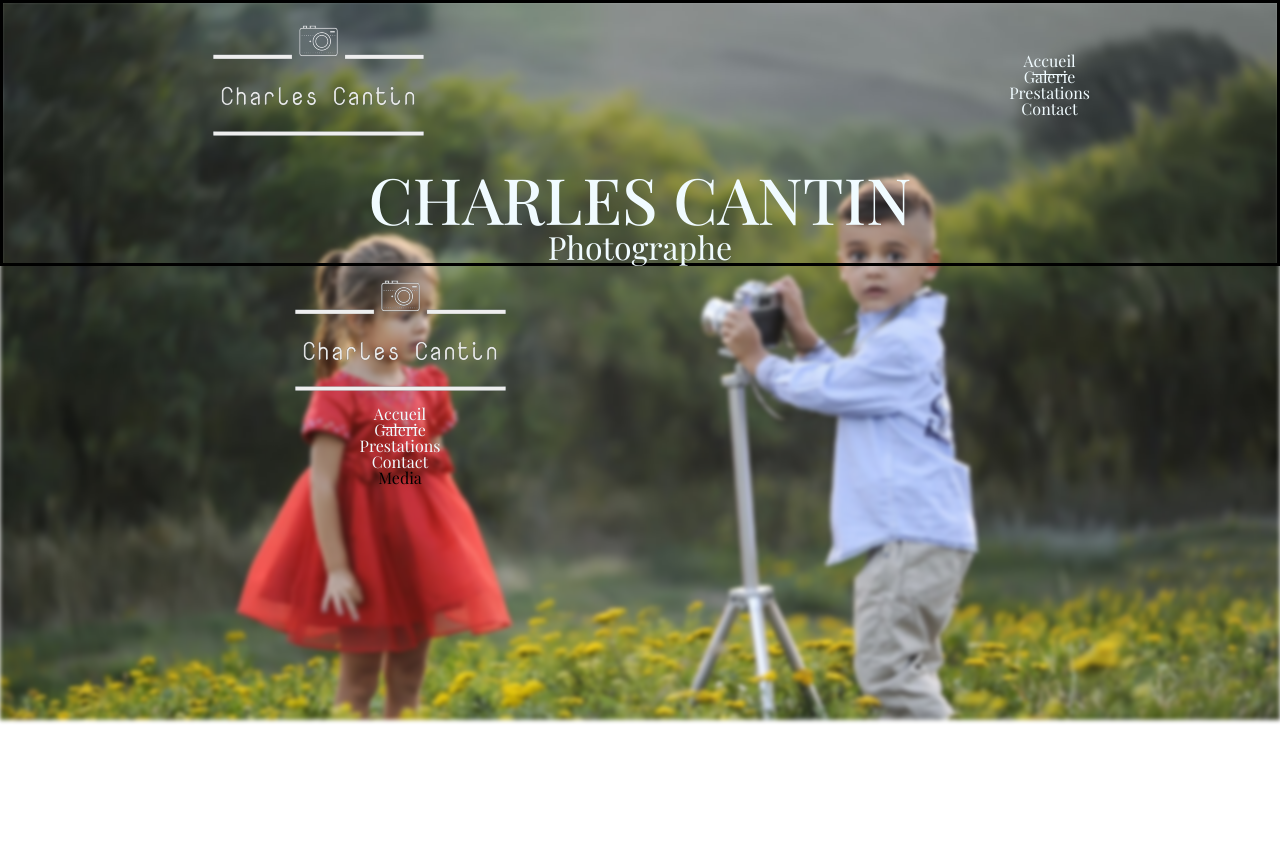
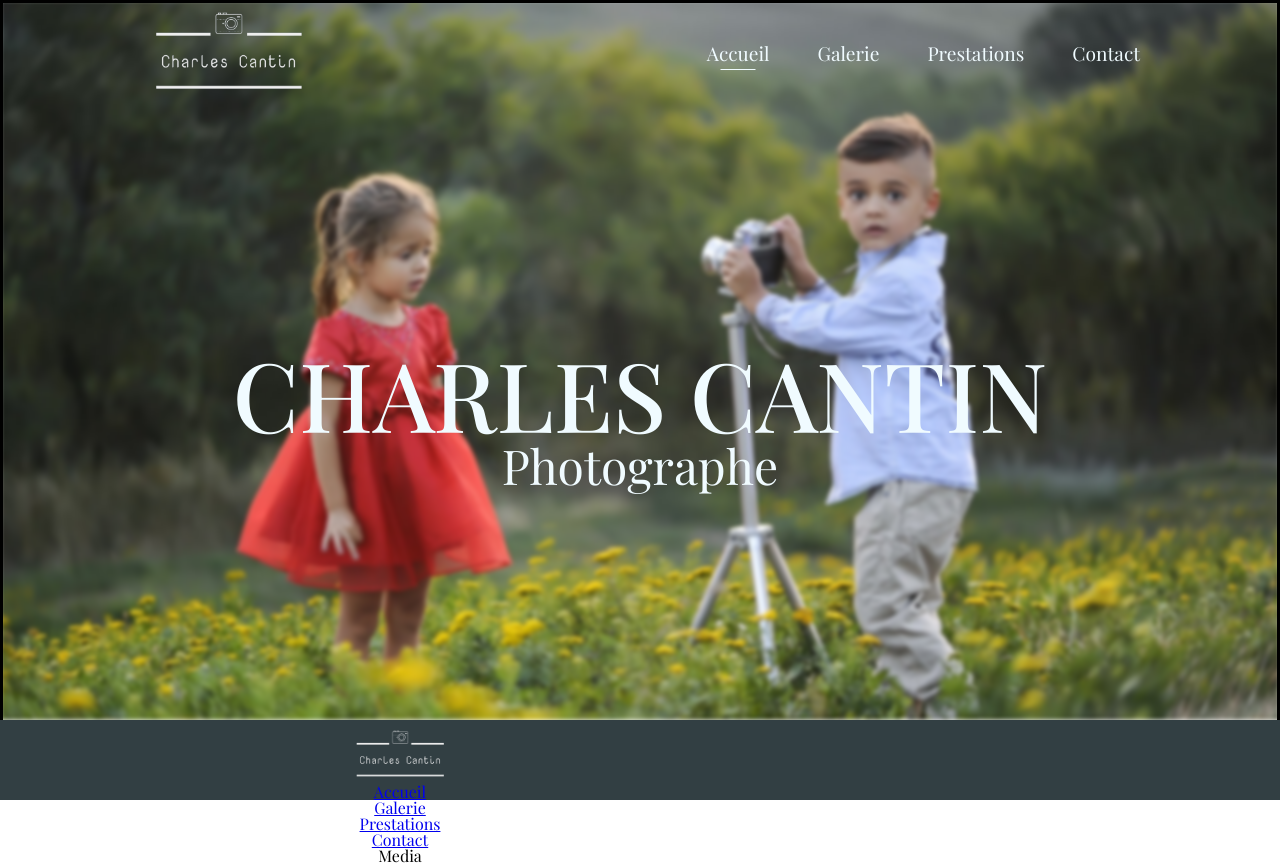
Before and after one commit to Coussecousse/charles-cantin, a React (Create React App) app: page / in a window 1280 px wide. Before the commit the page ends 800 px from the top, so only its background shows below. Built offline with nearby package versions, Linux system fonts and the light colour scheme.

Commit message:
feat: mobile menu

```diff
--- a/src/components/Header/Header.js
+++ b/src/components/Header/Header.js
@@ -1,17 +1,35 @@
-import React from "react";
+import React, { useEffect, useState} from "react";
 import classes from './Header.module.css';
+
 
 import Logo from '../Logo/Logo';
 import Navigation from '../Navigation/Navigation';
+import MobileNavigation from './MobileNavigation/MobileNavigation'
 
 
 export default function Header() {
+    let [mobile, setMobile] = useState(false);
+    const WindowSize = () => {
+        let windowWidth = window.innerWidth;
+        console.log(windowWidth)
+        if (windowWidth < 768) {
+            setMobile(true);
+        } else {
+            setMobile(false);
+        }
+    }
+    useEffect(() => {
+        WindowSize();
+    }, [])
+
+    window.addEventListener('resize', WindowSize);
+
     return (
-        <header>
+        <header style={{height : '15%'}}>
             <div className={classes.HeaderContainer}>
                 <Logo></Logo>
                 <nav>
-                    <Navigation></Navigation>
+                    {mobile ? <MobileNavigation></MobileNavigation> : <Navigation></Navigation>}
                 </nav>
             </div>
         </header>
--- a/src/components/Header/Header.module.css
+++ b/src/components/Header/Header.module.css
@@ -1,9 +1,10 @@
 .HeaderContainer {
-    max-width: 900px;
+    width: 90%;
+    max-width: 1000px;
     display: flex;
     justify-content: space-between;
     margin: 0 auto;
 }
 .HeaderContainer > * {
-    margin: 1rem 0;
+    margin: .3rem 0;
 }
--- /dev/null
+++ b/src/components/Header/MobileNavigation/MobileNavigation.js
@@ -0,0 +1,7 @@
+import React from "react";
+
+export default function MobileNavigation() {
+    return (
+        <p>Mobile</p>
+    )
+}
--- a/src/containers/Home/Home.module.css
+++ b/src/containers/Home/Home.module.css
@@ -2,7 +2,7 @@
 .Home {
     color: var(--color-secondary);
     width : 100%;
-    height : 100%;
+    height : 85%;
     display: flex;
 
 }
--- a/src/hoc/Layout/Layout.js
+++ b/src/hoc/Layout/Layout.js
@@ -24,6 +24,7 @@ export default function Layout(props){
                 background  = {
                     backgroundImage :  'url(' + data[0].picHome +')',
                     backgroundSize : 'cover',
+                    backgroundPosition: 'center',
                     filter : 'blur(2px)',
                 }
                 break;
@@ -49,9 +50,9 @@ export default function Layout(props){
     return (
         // <div style={(isItHome()) ? {height : '100vh'} : undefined }>
         <>
-            <div className={classes.Container} style={(isItHome()) ? {} : undefined}>
+            <div className={classes.Container} style={(isItHome()) ? {height : '90vh'} : undefined}>
                 <div className={classes.Background} style={background}></div>
-                <div style = {{border : 'solid'}}>
+                <div style = {{border : 'solid', height : '100%'}}>
                     <Header></Header>
                     {props.children}
                 </div>
--- a/src/hoc/Layout/Layout.module.css
+++ b/src/hoc/Layout/Layout.module.css
@@ -1,7 +1,6 @@
 .Background {
-    height : 90vh;
-    width: 100vw;
+    height : 90%;
+    width: 100%;
     position: absolute;
     z-index: -1;
-
 }
--- a/src/index.css
+++ b/src/index.css
@@ -83,37 +83,45 @@ header > div > nav {
 
 h1 {
 	font-weight: var(--fw-primary-500);
-	font-size: 4rem;
+	font-size: clamp(2rem, 0.545rem + 7.27vw, 6rem);
 	text-transform: uppercase;
 	color: var(--color-secondary);
 }
 h2 {
 	font-weight: var(--fw-secondary);
-	font-size: 2rem;
+	font-size: clamp(1.5rem, 0.955rem + 2.73vw, 3rem);
 }
 
 /* HEADER */
-
-.link {
+header img {
+	height : 20vw;
+	max-height: 90px;
+}
+header ul {
+	display: inline-flex;
+	gap: 3rem;
+	font-size:clamp(1rem, 0.818rem + 0.91vw, 1.2rem);
+}
+header ul .link {
     color:var(--color-secondary);
     text-decoration: none;
 }
-.link, .active {
+header .link, .active {
     transition: .2s linear;
 }
-.link:hover, .active:hover{
+header .link:hover, .active:hover{
     display: inline-block;
     transform: scale(1.2);
 }
-.active:hover:after {
+header .active:hover:after {
     bottom: -7px;
     height: 1.5px;
 }
-.active {
+header .active {
     position: relative;
 }
 
-.active:after {
+header .active:after {
     content: '';
     position: absolute;
     bottom: -4px;
@@ -123,3 +131,15 @@ h2 {
     height: 1px;
     background-color: var(--color-secondary);
 }
+
+/* FOOTER */
+footer {
+	background-color: var(--color-600);
+	height: 10%;
+	max-height : 130px;
+	position: absolute;
+	bottom: 0;
+}
+footer img {
+	height: 90%;
+}
```
